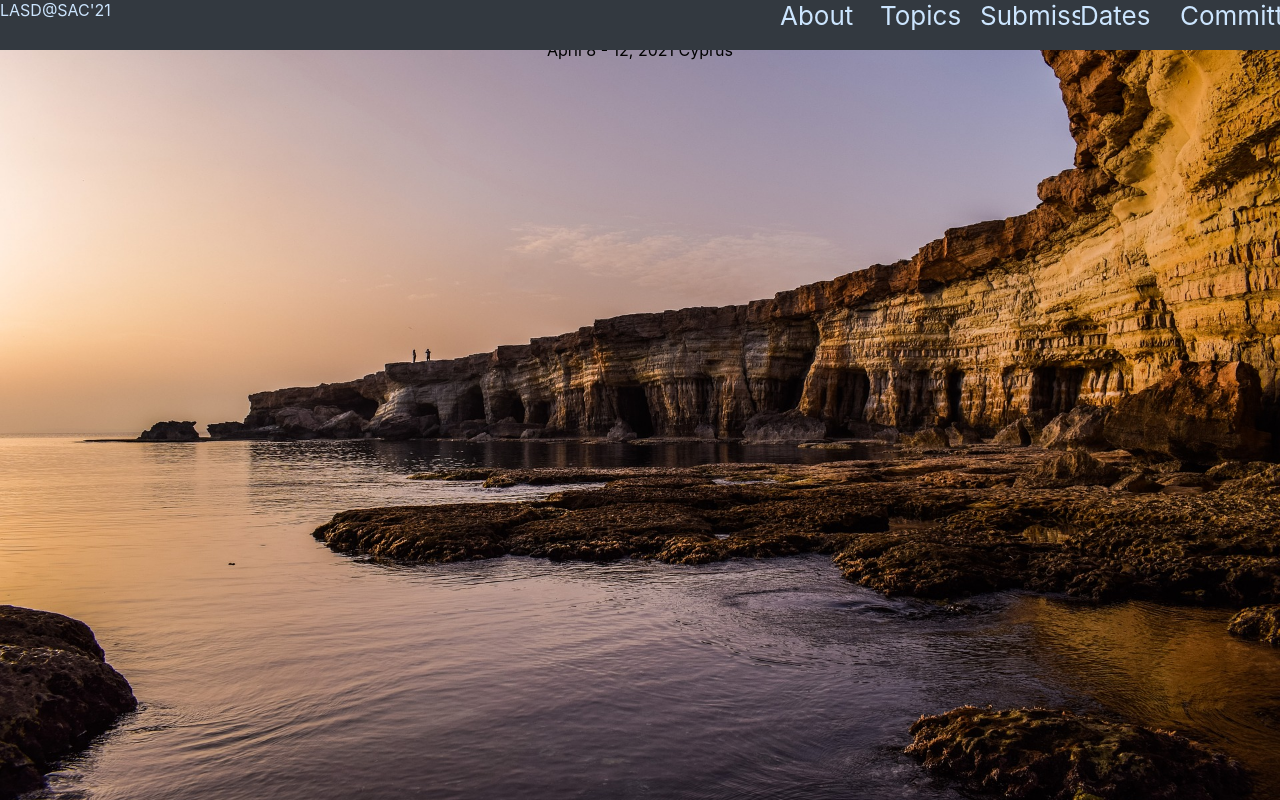
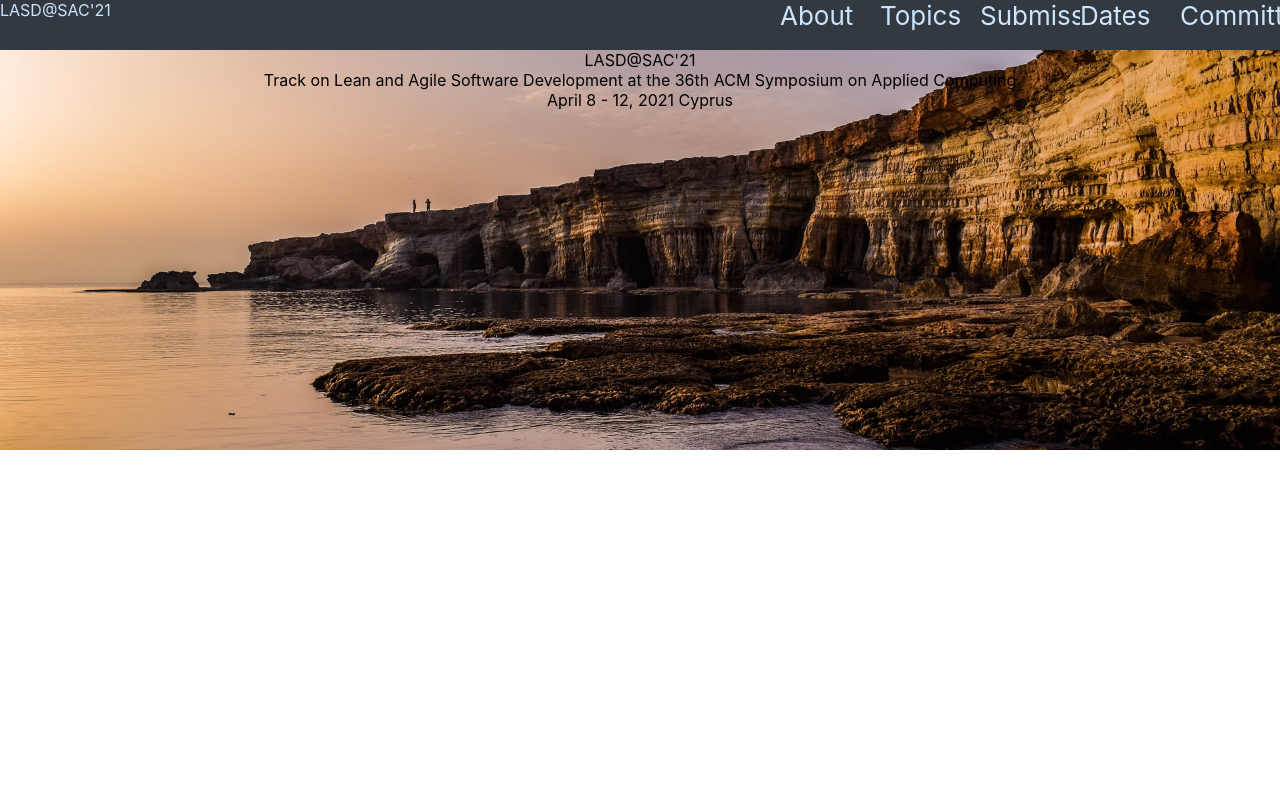
Before and after one commit to przybylek/LASD2021, a React (Create React App) app: page / in a window 1280 px wide. Built offline with nearby package versions, Linux system fonts and the light colour scheme.

Commit message:
Change image landing page properties

```diff
--- a/src/components/LandingPage/index.css
+++ b/src/components/LandingPage/index.css
@@ -2,11 +2,11 @@
   display: flex;
   flex-direction: column;
   align-items: center;
-  height: 100vh;
+  margin-top: 50px;
+  height: 50vh;
   width: 100%;
   background-image: url(../../images/landingPage.jpg);
-  color: black;
-  background-position: center;
+  background-position: center center;
   background-repeat: no-repeat;
   background-size: cover;
 }
```
